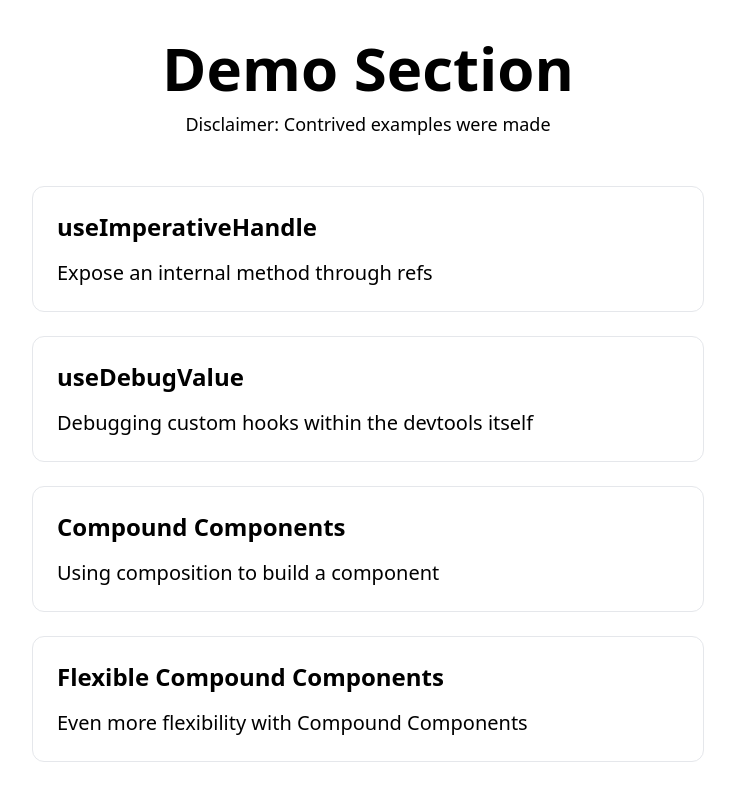
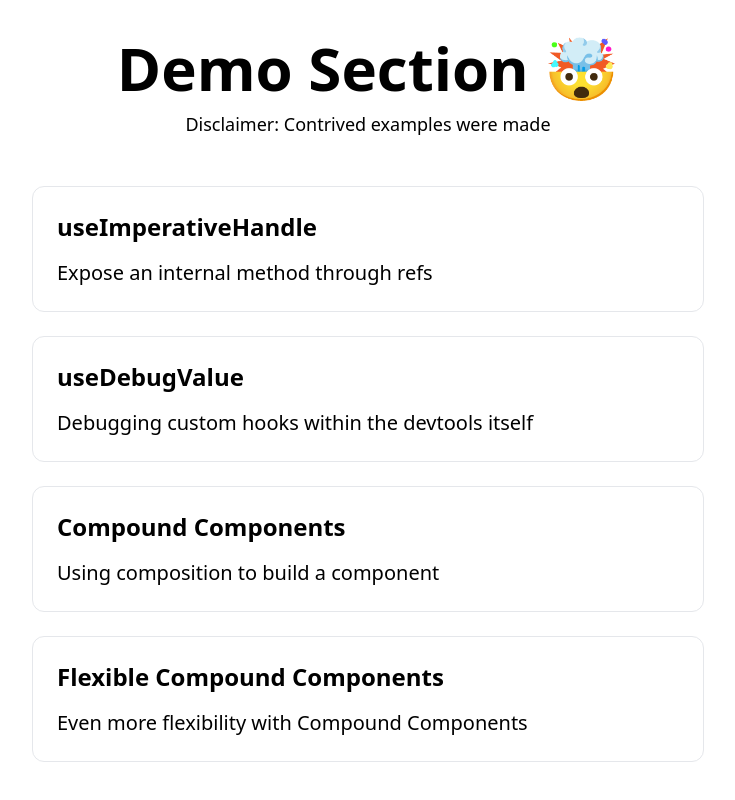
Before and after one commit to YofretRios/react-advance-demo, a Next.js app: page / in a window 1280 px wide. Shown: the whole page, without its empty margins (272-1007 px from the left). Built offline with nearby package versions, Linux system fonts and the light colour scheme.

Commit message:
Adding addition documentation

```diff
--- a/pages/compound-components.tsx
+++ b/pages/compound-components.tsx
@@ -1,3 +1,8 @@
+/**
+ * Real World Projects that use this pattern:
+ * [`@reach/tabs`](https://reacttraining.com/reach-ui/tabs)
+ */
+
 import {
   FC,
   useState,
--- a/pages/flexible-compound-components.tsx
+++ b/pages/flexible-compound-components.tsx
@@ -1,3 +1,8 @@
+/**
+ * Real World Projects that use this pattern:
+ * [`@reach/accordion`](https://reacttraining.com/reach-ui/accordion)*
+ */
+
 import {
   FC,
   useState,
--- a/pages/index.tsx
+++ b/pages/index.tsx
@@ -6,10 +6,10 @@ const Home: NextPage = () => {
   return (
     <main className="flex w-full flex-1 flex-col items-center justify-center px-20 text-center">
       <Head>
-        <title>Demo Section</title>
+        <title>Demo Section 🤯</title>
         <link rel="icon" href="/favicon.ico" />
       </Head>
-      <h1 className="text-6xl font-bold">Demo Section</h1>
+      <h1 className="text-6xl font-bold">Demo Section 🤯</h1>
 
       <p className="mt-3 text-lg">Disclaimer: Contrived examples were made</p>
 
```
